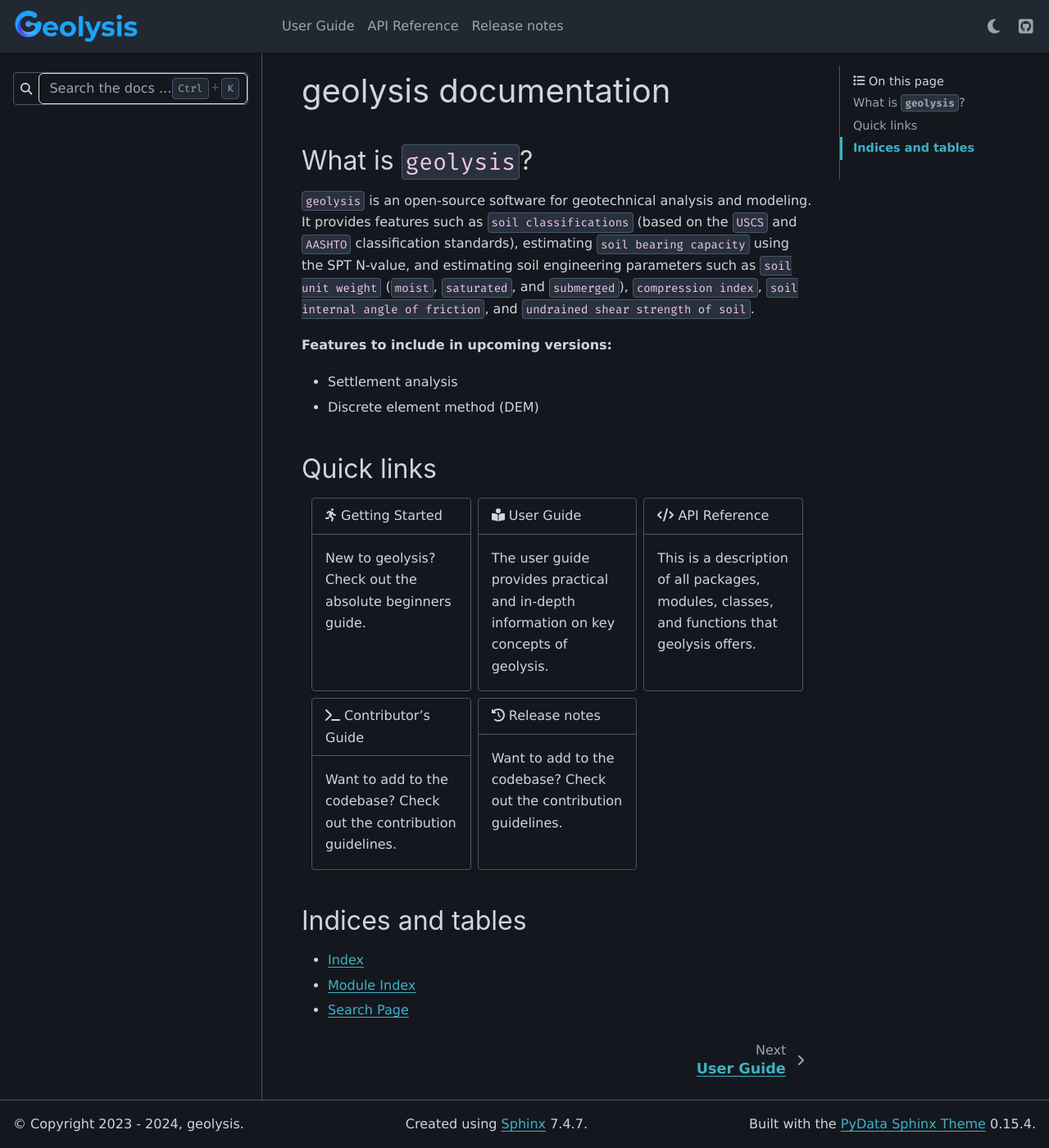
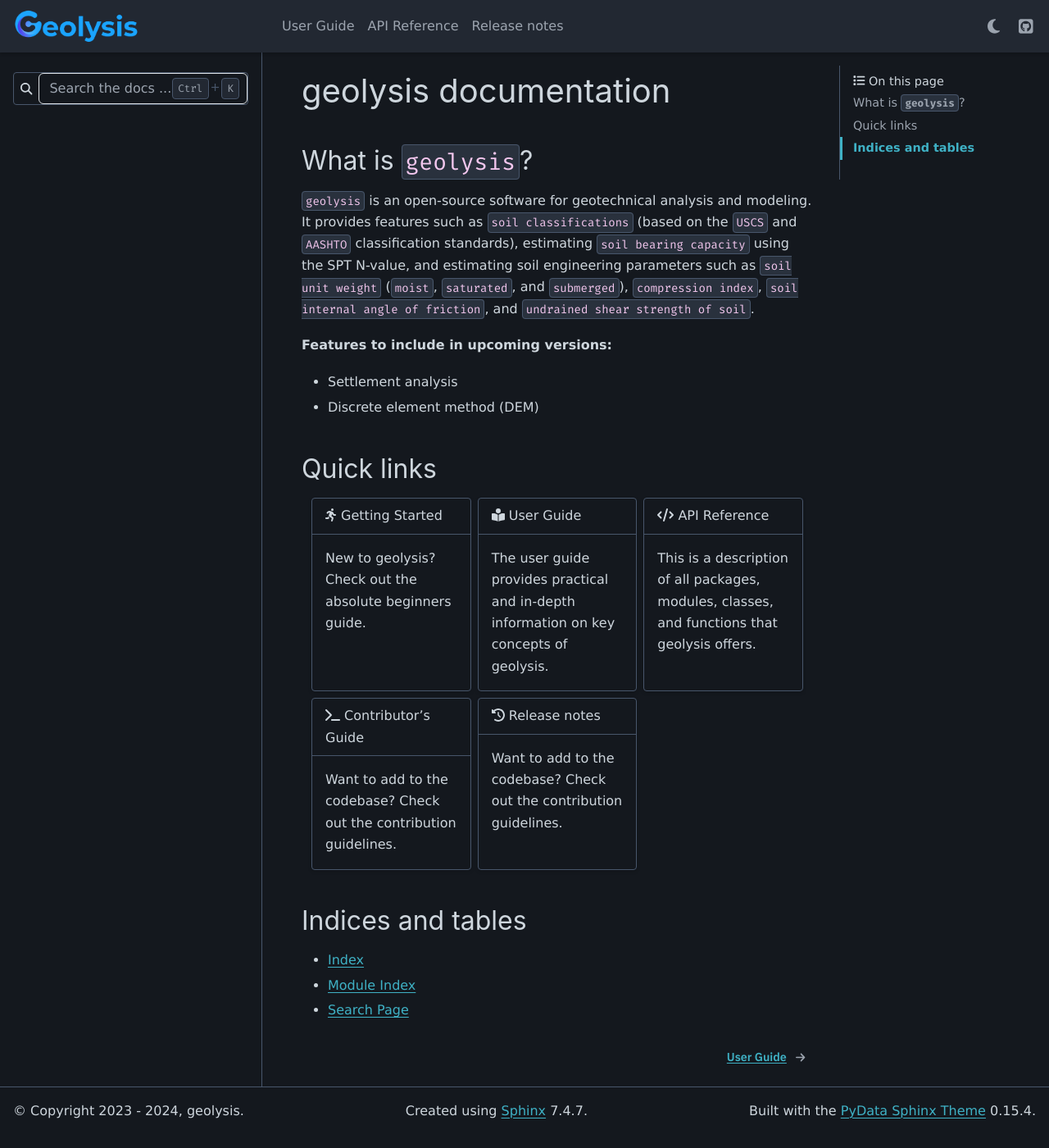
Before and after one commit to patrickboateng/geolysis, a Sphinx documentation site: the page built from docs/source/index.rst, in a window 1280 px wide and 1400 px high, scrolled down 16 px. Shown: the whole window at 82% size. Built offline with Sphinx 7.4.7 and the PyData theme 0.15.4, drawn with Linux system fonts in a browser that asks for light colours; nearby versions of some CDN libraries; some web fonts are replaced; pages that are not in the unit, such as notebooks, are missing from menus; after the commit the page ends 1391 px from its top, so only the background shows below that.

Commit message:
DOC: customized the previous and next areas of the article footer

```diff
--- a/docs/source/_static/custom.css
+++ b/docs/source/_static/custom.css
@@ -1,5 +1,6 @@
 @import url("https://fonts.googleapis.com/css2?family=Fira+Code:wght@300..700&display=swap");
 @import url("https://fonts.cdnfonts.com/css/satoshi");
+@import url("https://fonts.googleapis.com/css2?family=IBM+Plex+Sans:ital,wght@0,100;0,200;0,300;0,400;0,500;0,600;0,700;1,100;1,200;1,300;1,400;1,500;1,600;1,700&display=swap");
 
 /* body {
   font-family: "Source Sans Pro", sans-serif;
@@ -10,3 +11,9 @@ html {
   --pst-font-family-monospace: "Fira Code", Courier,
     var(--pst-font-family-monospace-system);
 }
+
+div.prev-next-area {
+  font-family: "IBM Plex Sans", var(--pst-font-family-base);
+  font-size: 0.8125rem;
+  font-weight: 600;
+}
--- /dev/null
+++ b/docs/source/_templates/prev-next.html
@@ -0,0 +1,22 @@
+<!-- Previous / next buttons -->
+<div class="prev-next-area">
+  {%- if prev %}
+  <a
+    class="left-prev"
+    href="{{ prev.link|e }}"
+    title="{{ _('previous page') }}"
+  >
+    <i class="fa-solid fa-arrow-left"></i>
+    <div class="prev-next-info">
+      <p class="prev-next-title">{{ prev_title or prev.title }}</p>
+    </div>
+  </a>
+  {%- endif %} {%- if next %}
+  <a class="right-next" href="{{ next.link|e }}" title="{{ _('next page') }}">
+    <div class="prev-next-info">
+      <p class="prev-next-title">{{ next_title or next.title }}</p>
+    </div>
+    <i class="fa-solid fa-arrow-right"></i>
+  </a>
+  {%- endif %}
+</div>
--- a/docs/source/conf.py
+++ b/docs/source/conf.py
@@ -99,7 +99,8 @@ html_theme_options = {
     "navbar_end": ["theme-switcher", "navbar-icon-links"],
     "navbar_persistent": [],
     "secondary_sidebar_items": ["page-toc"],
-    "show_prev_next": True,
+    "show_prev_next": False,
+    "article_footer_items": ["prev-next"],
     "footer_start": ["copyright"],
     "footer_center": ["sphinx-version"],
     "footer_end": ["theme-version"],
```
